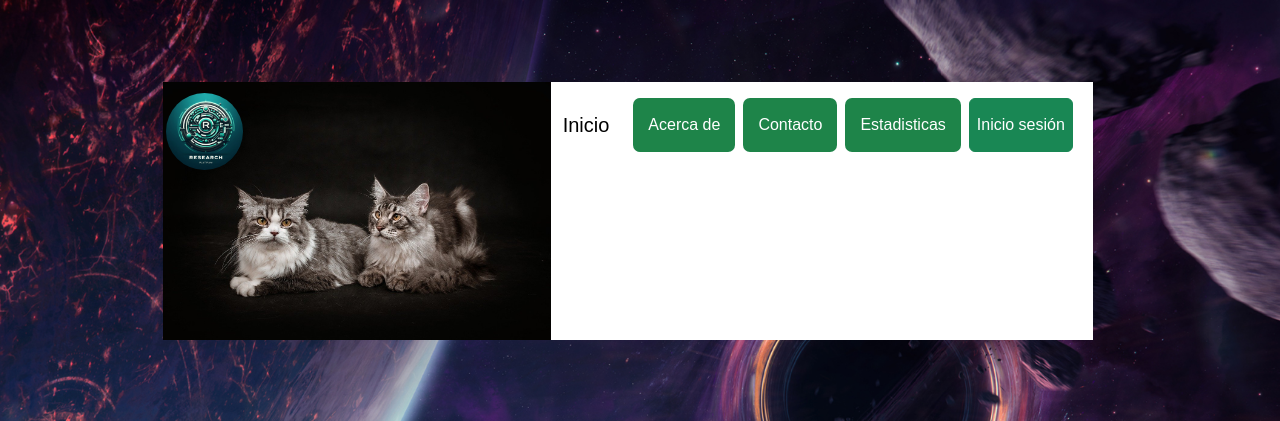
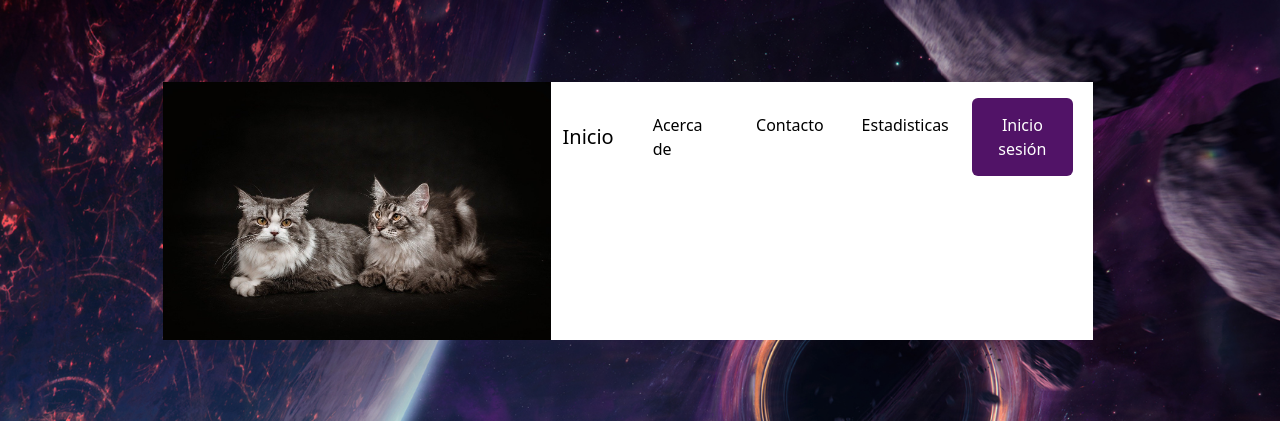
Before and after one commit to karliwii12/RESEARCH-PLATFORM2, a PHP site: page / in a window 1280 px wide. Shown: the top 421 px of the page. Run offline with PHP 8.4, Linux system fonts and the light colour scheme.

Commit message:
style documento

```diff
--- a/Index.php
+++ b/Index.php
@@ -6,50 +6,10 @@
     <meta name="viewport" content="width=device-width, initial-scale=1.0">
     <title>RESEARCH PLATFORM</title>
     <link rel="icon" href="img/Logo.jpeg">
+    <link rel="stylesheet" href="css/style.css">
     <link rel="stylesheet" href="css/bootstrap.min.css">
 </head>
-<style>
-    body {
-        margin: 0;
-        padding: 0;
-        font-family: Arial, sans-serif;
-        /* position: relative; */
-    }
 
-    body::before {
-        content: "";
-        position: fixed;
-        top: 0;
-        left: 0;
-        width: 100%;
-        height: 100%;
-        background-image: url('img/FondoPreliminar.jpg');
-        /* URL de tu imagen de fondo */
-        background-size: cover;
-        background-position: center;
-        opacity: 50;
-        /* Ajusta la opacidad aquí */
-        z-index: -1;
-        /* Asegura que el pseudo-elemento esté detrás del contenido */
-
-    }
-
-    .content {
-        position: relative;
-        z-index: 1;
-        padding: 20px;
-        color: #000000;
-        /* Ajusta el color del texto si es necesario */
-    }
-
-    .cont {
-        position: absolute;
-        width: 10%;
-        left: 13%;
-        top: 22%;
-
-    }
-</style>
 
 <body>
     <div class="content">
@@ -58,29 +18,29 @@
                 <div class="col-md-5 d-flex justify-content-center align-items-center" style="padding:0; background: #000000; ">
                     <img src="img/FondoPrueba.jpg" alt="" style="width: 100%; max-height: 150%">
                     <div class="cont">
-                        <img src="img/Logo.jpeg" alt="LOGO" width="60%" style="border-radius: 50%;">
+                        <!-- <img src="" alt="LOGO" width="60%" style="border-radius: 50%;"> -->
                     </div>
                 </div>
                 <div class="col-md-7" style="background: #FFFFFF; padding:0;">
                     <header class="d-flex justify-content-center align-items-center">
                         <nav class="navbar navbar-expand-lg">
                         <div class="container-fluid">
-                                <a class="navbar-brand"  href="#">Inicio</a>
+                                <a class="navbar-brand"  href="#"  data-bs-toggle="collapse" data-bs-target="#collapse_Inicio " aria-expanded="false" aria-controls="collapse_Inicio">Inicio</a>
                                 <button class="navbar-toggler"  type="button" data-bs-toggle="collapse" data-bs-target="#navbarNav" aria-controls="navbarNav" aria-expanded="false" aria-label="Toggle navigation">
                                     <span class="navbar-toggler-icon"></span>
                                 </button>
-                                <div class="collapse navbar-collapse" id="navbarNav" style="padding: 8px;">
-                                    <ul class="navbar-nav">
-                                        <li style=" padding: 7px; background:#1E8449;border-radius: 7px;" class="nav-item" data-bs-toggle="collapse" data-bs-target="#collapse_Acerca_de">
-                                            <a style="color: #FFFFFF;" class="nav-link" href="#" data-bs-toggle="collapse" data-bs-target="#collapse_Acerca_de " aria-expanded="false" aria-controls="collapse_Acerca_de">Acerca de </a>
+                                <div class="collapse navbar-collapse" id="navbarNav" style="padding: 8px; ">
+                                    <ul class="navbar-nav" >
+                                        <li style=" padding: 7px;border-radius: 7px;" class="nav-item" data-bs-toggle="collapse" data-bs-target="#collapse_Acerca_de">
+                                            <a style="color: #000000;" class="nav-link" href="#" data-bs-toggle="collapse" data-bs-target="#collapse_Acerca_de " aria-expanded="false" aria-controls="collapse_Acerca_de">Acerca de </a>
                                         </li> &ensp;
-                                        <li style=" padding: 7px; background:#1E8449;border-radius: 7px;" class="nav-item" data-bs-toggle="collapse" data-bs-target="#collapse_Contacto">
-                                            <a style=" color: #ffffff;" class="nav-link" href="#" data-bs-toggle="collapse" data-bs-target="#collapse_Contacto">Contacto</a>
+                                        <li style=" padding: 7px; border-radius: 7px;" class="nav-item" data-bs-toggle="collapse" data-bs-target="#collapse_Contacto">
+                                            <a style=" color: #000000;" class="nav-link" href="#" data-bs-toggle="collapse" data-bs-target="#collapse_Contacto">Contacto</a>
                                         </li> &ensp;
-                                        <li style=" padding: 7px; background:#1E8449;border-radius: 7px;" class="nav-item" data-bs-toggle="collapse" data-bs-target="#collapse_Estadistica">
-                                            <a style="color: #FFFFFF;" class="nav-link disabled " href="#" data-bs-toggle="collapse" data-bs-target="#collapse_Estadistica">Estadisticas</a>
+                                        <li style=" padding: 7px; border-radius: 7px;" class="nav-item" data-bs-toggle="collapse" data-bs-target="#collapse_Estadistica">
+                                            <a style="color:#000000" class="nav-link disabled " href="#" data-bs-toggle="collapse" data-bs-target="#collapse_Estadistica">Estadisticas</a>
                                         </li> &ensp;
-                                        <button style=" padding: 7px;" type="button" class="btn btn-success" data-bs-toggle="collapse" data-bs-target="#collapse_InicioSesion">Inicio sesión</button>
+                                        <button style=" padding: 7px; background:#511367; color:#FFFFFF; " type="button" class="btn btn" data-bs-toggle="collapse" data-bs-target="#collapse_InicioSesion">Inicio sesión</button>
                                     </ul>
                                 </div>
                             </div>
@@ -88,11 +48,11 @@
                     </header>
                     <main>
                         <div class="accordion" id="accordionExample">
-                            <div class="container mt-3">
-                                <div id="collapse_InicioSesion" class="collapse" data-bs-parent="#accordionExample">
-                                    <div class="container" style="width: 80%;">
-                                        <form action="php/Iniciar_Sesion.php" method="post">
-                                            <div class="mb-3 mt-3">
+                            <div class="container mt-4 justify-content-center">
+                                <div id="collapse_InicioSesion" class="collapse" data-bs-parent="#accordionExample" >
+                                    <div class=" container" style="width: 80%;" >
+                                        <form action="php/Iniciar_Sesion.php" method="post" >
+                                            <div class="mb-4 mt-4" >
                                                 <label for="email" class="form-label">Email:</label>
                                                 <input name="EnviarEmail" required type="email" class="form-control" id="email" placeholder="Enter email" name="email">
                                             </div>
@@ -103,12 +63,18 @@
                                             </div>
                                             <div class="form-check mb-3">
                                                 <label class="form-check-label">
-                                                    <input class="form-check-input" type="checkbox" onclick=" visibility() " name="remember"> Ver Contraseña
+                                                    <input class="form-check-input"  type="checkbox" onclick=" visibility() " name="remember"> Ver Contraseña
+
                                                 </label>
                                             </div>
-                                            <button type="submit" class="btn btn-success">Iniciar Sesion</button>
+                                            <button style="background:#511367; color:#FFFFFF;" type="submit" class="btn btn-success">Iniciar Sesion</button>
                                         </form>
                                     </div>
+                                </div>
+                            </div>
+                            <div class="container mt-3">
+                                <div id="collapse_Inicio" class="collapse" data-bs-parent="#accordionExample">
+                                    prueba mamas huevo
                                 </div>
                             </div>
                             <div class="container mt-3">
--- a/Pag/Star.php
+++ b/Pag/Star.php
@@ -2,7 +2,6 @@
 session_start();
 if (!isset($_SESSION["Email"]) ) {
     echo"<script>
-
     location.href = '../Index.php';
     </script>";
 exit();
--- /dev/null
+++ b/css/style.css
@@ -0,0 +1,48 @@
+body{
+    margin: 0;
+    padding: 0;
+    font-family: Arial, sans-serif;
+    /* position: relative; */
+}
+
+body::before{
+    content: "";
+    position: fixed;
+    top: 0;
+    left: 0;
+    width: 100%;
+    height: 100%;
+    background-image: url('../img/FondoPreliminar.jpg') ;
+    /* URL de tu imagen de fondo */
+    background-size: cover;
+    background-position: center;
+    opacity: 50;
+    /* Ajusta la opacidad aquí */
+    z-index: -1;
+    /* Asegura que el pseudo-elemento esté detrás del contenido */
+
+}
+
+.content{
+    position: relative;
+    z-index: 1;
+    padding: 20px;
+    color: #000000;
+    /* Ajusta el color del texto si es necesario */
+}
+
+.cont{
+    position: absolute;
+    width: 10%;
+    left: 13%;
+    top: 22%;
+}
+
+.form-check-label .form-check-input:checked{
+  background-color: #126b27; /* color verde */
+  border-color: #28a745;
+}
+.form-check-label .form-check-input{
+  background-color: #511367; /* color morado*/
+  border-color: #dc3545;
+}
--- a/php/conexion.php
+++ b/php/conexion.php
@@ -4,7 +4,6 @@
     // if ($conexion){
     //     echo"
     //     conexion Exitosa";
-
     // }else{
     //     echo"
     //     error";
```
